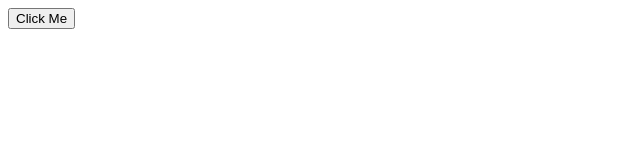
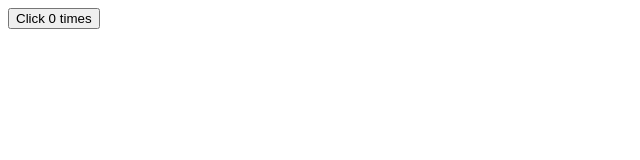
Before and after one commit to Hansetnaing/My-First-React, a React (Vite) app: page / in a window 1280 px wide. Shown: the top 160 px of the page, without its empty margins (0-640 px from the left). Built offline with nearby package versions, Linux system fonts and the light colour scheme.

Commit message:
Learning useState

```diff
--- a/src/App.jsx
+++ b/src/App.jsx
@@ -1,14 +1,17 @@
 import { use } from "react";
+import { useState } from "react";
 import './App.css';
 
 export default function App() {
+  const [count, setCount] = useState(0);
+
   function handleClick() {
-    alert("Button clicked!");
+    setCount(count + 1);
   }
 
   return (
     <button onClick={handleClick}>
-      Click Me
+      Click {count} times
     </button>
   )
 }
```
